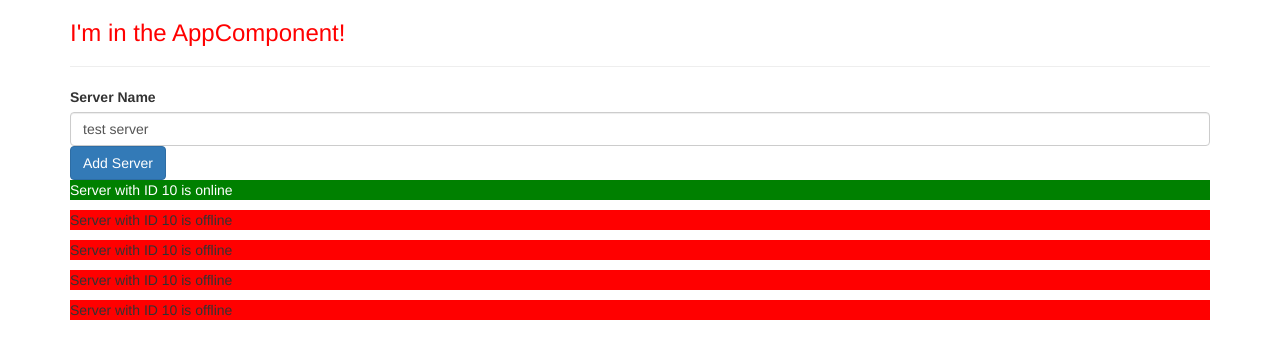
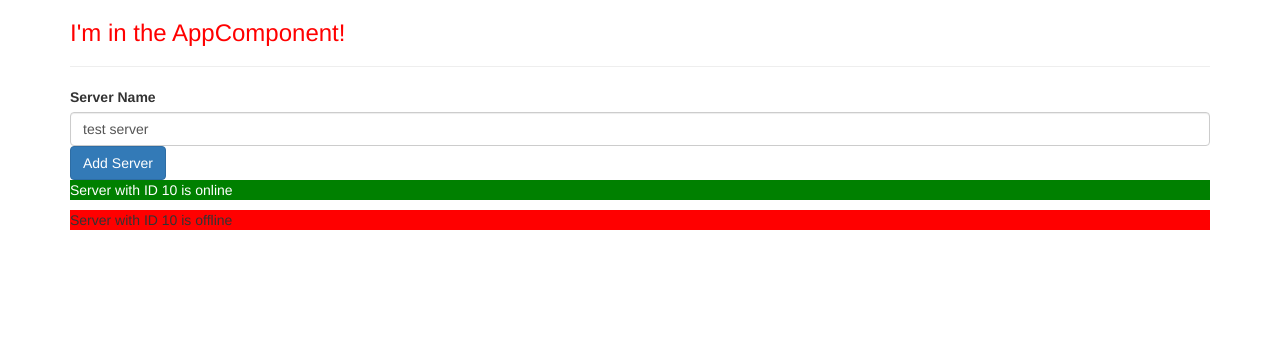
Before and after one commit to chungthehao/Angular_My_First_App, an Angular app: page / in a window 1280 px wide. Shown: the top 358 px of the page. Built offline with nearby package versions, Linux system fonts and the light colour scheme.

Commit message:
Outputting Lists with ngFor

```diff
--- a/src/app/servers/servers.component.html
+++ b/src/app/servers/servers.component.html
@@ -17,16 +17,12 @@
 
 <p *ngIf="serverCreated">Server was created! Server name is {{ serverName }}</p>
 
+<app-server *ngFor="let server of servers"></app-server>
+
+
 <!-- <p>{{ serverCreationStatus }}</p> -->
 
 <!-- Cach 1: Dung String Interpolation -->
 <!-- <p>{{ allowNewServer }}</p> -->
 <!-- Cach 2: Dung Property Binding -->
 <!-- <p [innerText]="allowNewServer"></p> -->
-
-
-<app-server></app-server>
-<app-server></app-server>
-<app-server></app-server>
-<app-server></app-server>
-<app-server></app-server>
--- a/src/app/servers/servers.component.ts
+++ b/src/app/servers/servers.component.ts
@@ -22,6 +22,7 @@
   serverCreationStatus = 'No server was created!';
   serverName = 'test server';
   serverCreated = false;
+  servers = ['Testserver', 'Testserver 2'];
 
   constructor() {
     setTimeout(() => {
@@ -33,7 +34,8 @@
   }
 
   onCreateServer() {
-    this.serverCreated = true; // update
+    this.serverCreated = true; // update serverCreated
+    this.servers.push(this.serverName);
     this.serverCreationStatus = 'Server was created! Name is ' + this.serverName;
   }
 
```
